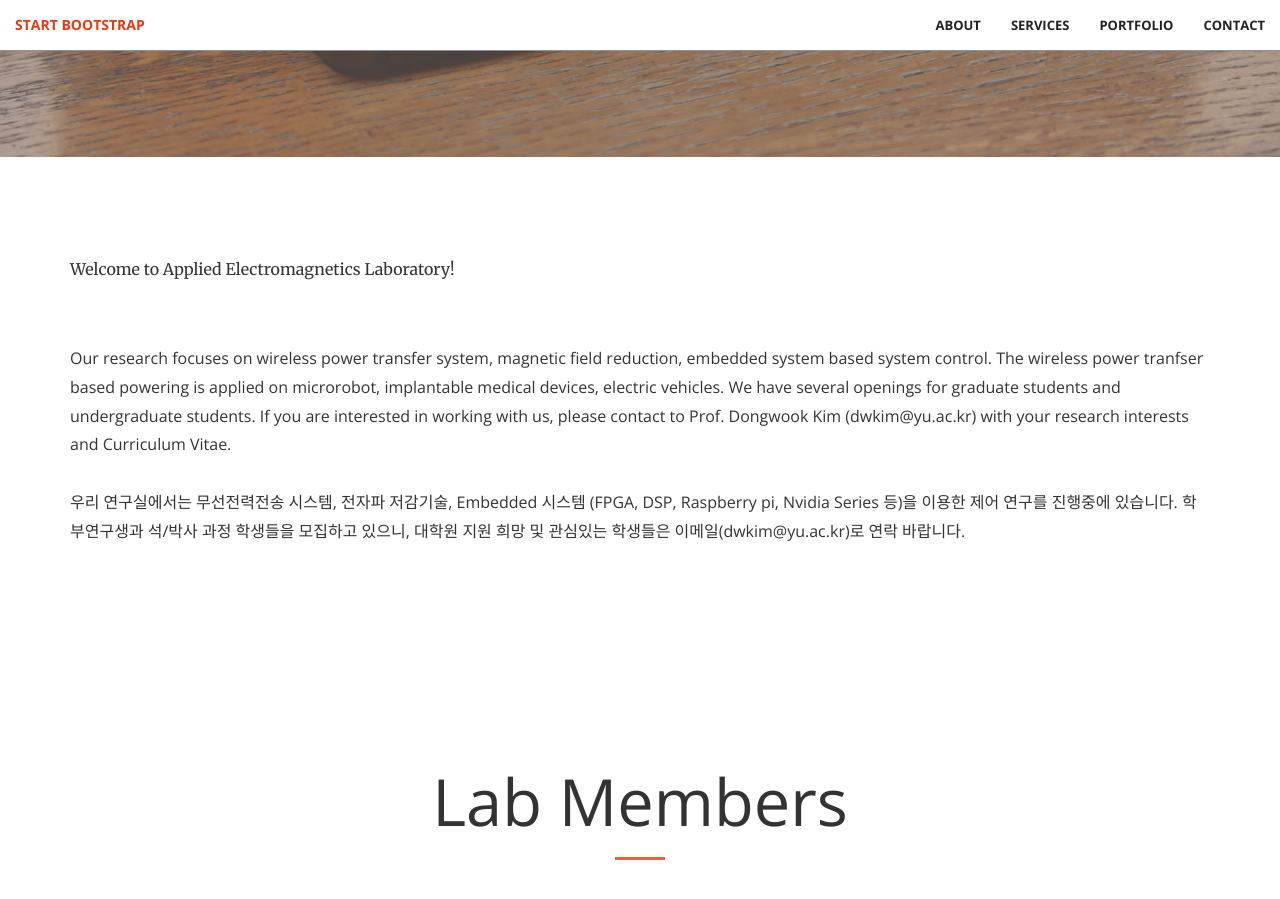
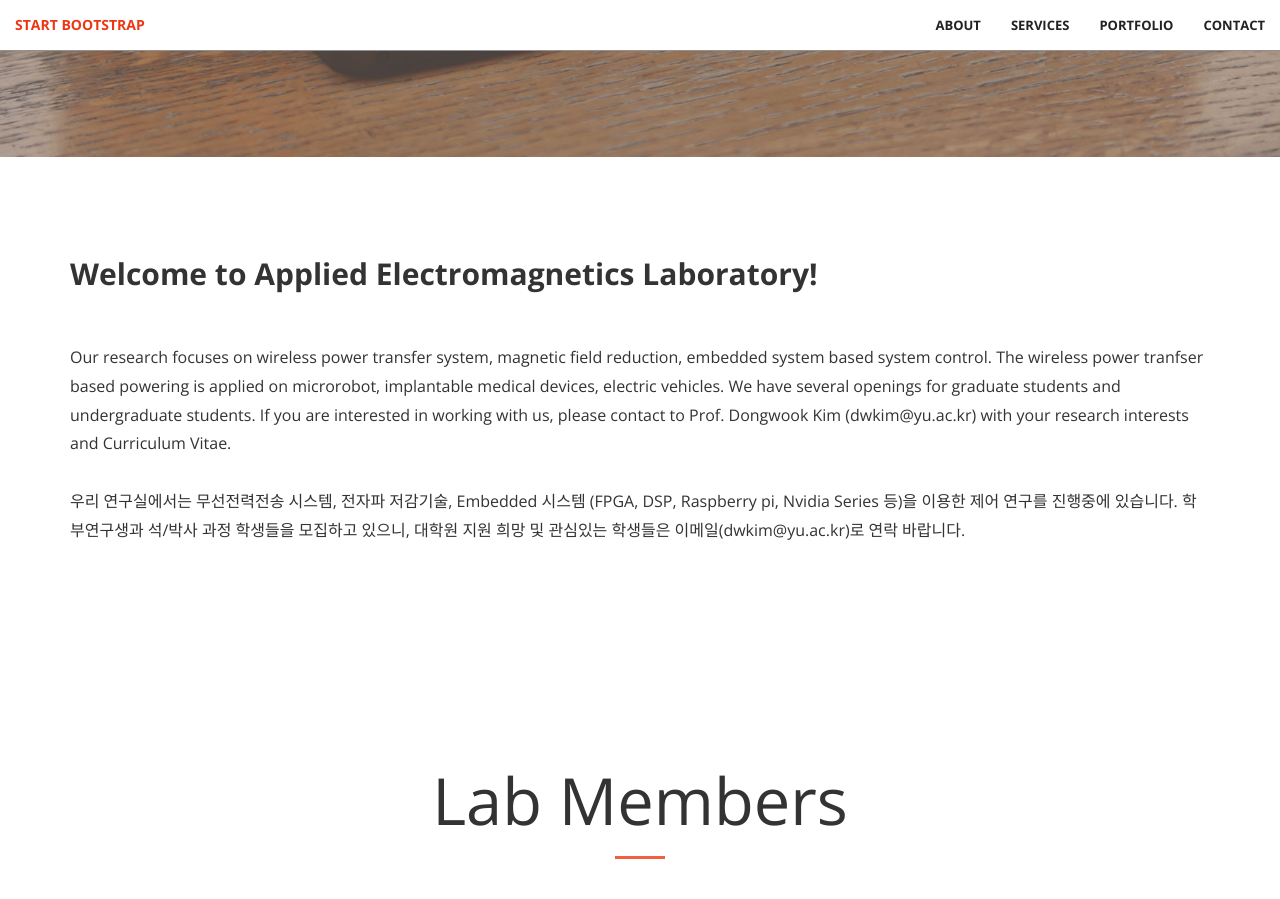
Before and after one commit to dwKim88/AEL, a Jekyll site: the page built from index.html, in a window 1280 px wide and 900 px high, scrolled down 743 px. Built offline with Jekyll 4.4.1, drawn with Linux system fonts in a browser that asks for light colours.

Commit message:
Update call-to-action.html

```diff
--- a/_includes/call-to-action.html
+++ b/_includes/call-to-action.html
@@ -2,8 +2,7 @@
     <div class="container">
         <div class="row">
             <div class="col-md-12 text-left">
-                <p class="jb-900">Welcome to  Applied Electromagnetics Laboratory!</p>
-                <!--    <h2 class="section-heading">Welcome to  Applied Electromagnetics Laboratory! </h2>  -->
+                <h2 class="section-heading"><B>Welcome to  Applied Electromagnetics Laboratory! </B></h2>
             </div>
             <div class="col-md-12 text-left">
                 <hr class="light">
```
